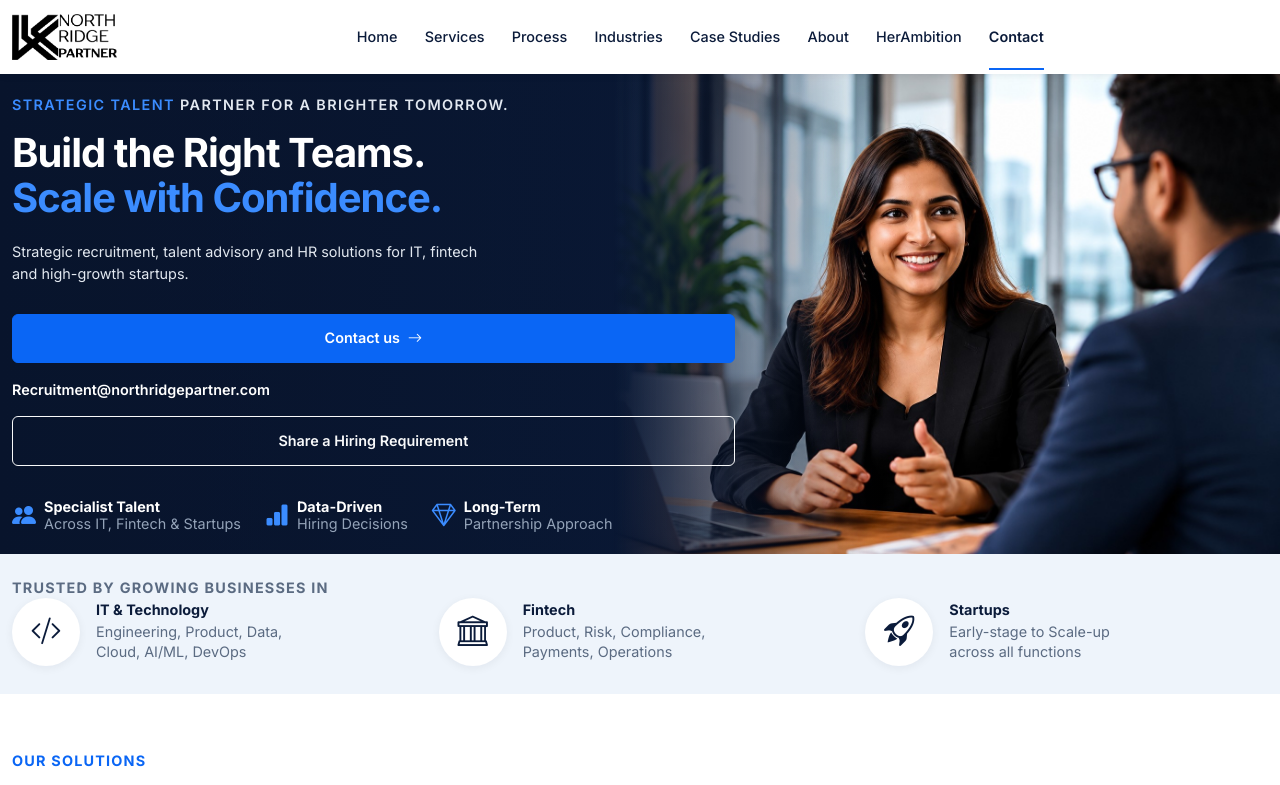
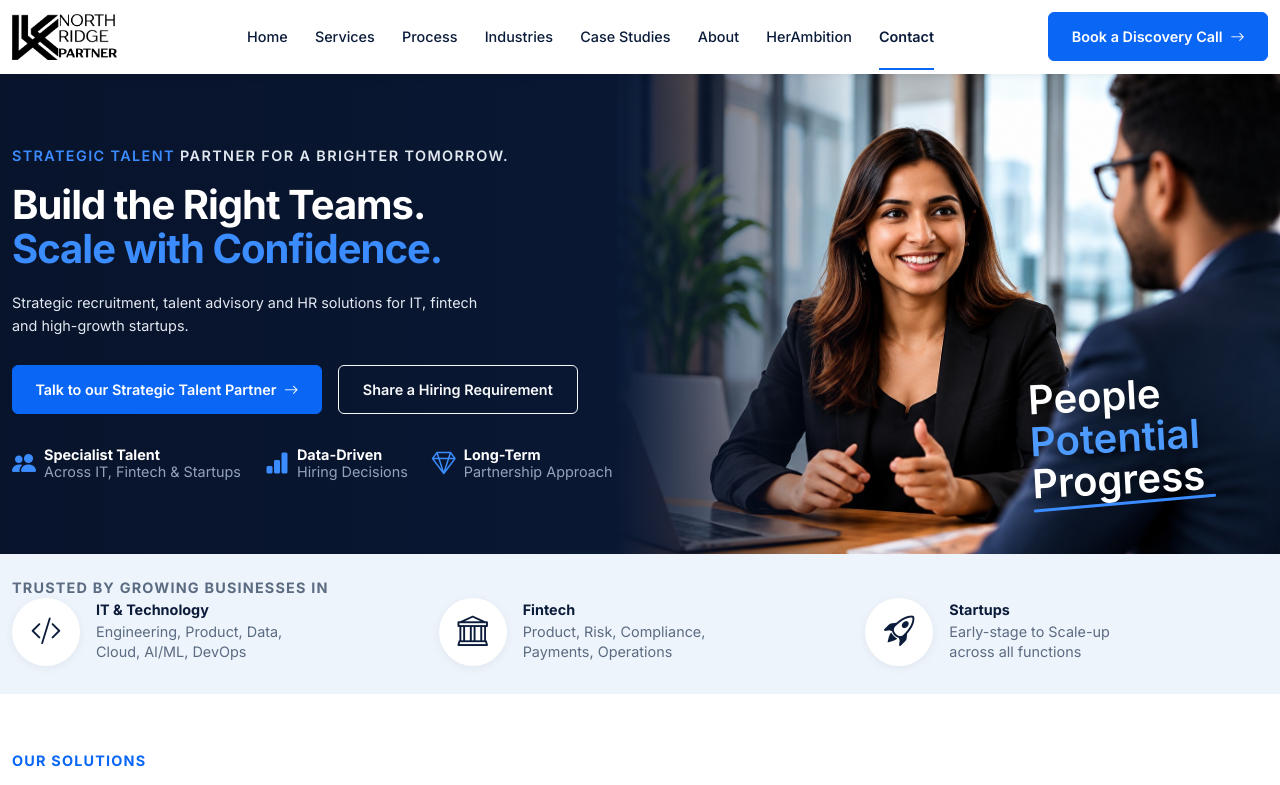
Before and after one commit to Bineesh627/NorthRidgePartner, a React (Vite) app: page / in a window 1280 px wide. Shown: the top 785 px of the page. Built offline with nearby package versions, Linux system fonts and the light colour scheme.

Commit message:
Restore Navbar and Hero before my edits

```diff
--- a/src/components/Hero.jsx
+++ b/src/components/Hero.jsx
@@ -1,5 +1,5 @@
 import heroImg from '../assets/hero.jpg';
-import { HIRING_MAILTO, handleHiringClick } from '../utils/discoveryCall';
+import { DISCOVERY_CALL_MAILTO, HIRING_MAILTO, handleDiscoveryCallClick, handleHiringClick } from '../utils/discoveryCall';
 import { HERO_STATS } from '../data/content';
 
 export default function Hero() {
@@ -28,12 +28,11 @@ export default function Hero() {
               high-growth startups.
             </p>
 
-            <div className="d-flex flex-column flex-wrap gap-3 mb-4">
-              <a href="mailto:Recruitment@northridgepartner.com" className="btn btn-primary btn-rect w-auto">
-                Contact us <i className="bi bi-arrow-right ms-1"></i>
+            <div className="d-flex flex-wrap gap-3 mb-4">
+              <a href={DISCOVERY_CALL_MAILTO} className="btn btn-primary btn-rect" onClick={handleDiscoveryCallClick}>
+                Talk to our Strategic Talent Partner <i className="bi bi-arrow-right ms-1"></i>
               </a>
-              <div className="text-white fw-semibold">Recruitment@northridgepartner.com</div>
-              <a href={HIRING_MAILTO} className="btn btn-outline-light btn-rect px-4 w-auto" onClick={handleHiringClick}>
+              <a href={HIRING_MAILTO} className="btn btn-outline-light btn-rect px-4" onClick={handleHiringClick}>
                 Share a Hiring Requirement
               </a>
             </div>
@@ -52,6 +51,14 @@ export default function Hero() {
           </div>
         </div>
       </div>
+
+      <div className="decorative-text">
+        People
+        <br />
+        <span className="mid">Potential</span>
+        <br />
+        <span className="under">Progress</span>
+      </div>
     </section>
   );
 }
--- a/src/components/Navbar.jsx
+++ b/src/components/Navbar.jsx
@@ -1,3 +1,4 @@
+import { DISCOVERY_CALL_MAILTO, handleDiscoveryCallClick } from '../utils/discoveryCall';
 import { NAV_LINKS } from '../data/content';
 import logo from '../assets/logo-mark.png';
 
@@ -33,6 +34,9 @@ export default function Navbar({ activeId, menuOpen, setMenuOpen }) {
               </li>
             ))}
           </ul>
+          <a href={DISCOVERY_CALL_MAILTO} className="btn btn-primary btn-rect" onClick={handleDiscoveryCallClick}>
+            Book a Discovery Call <i className="bi bi-arrow-right ms-1"></i>
+          </a>
         </div>
       </div>
     </nav>
```
